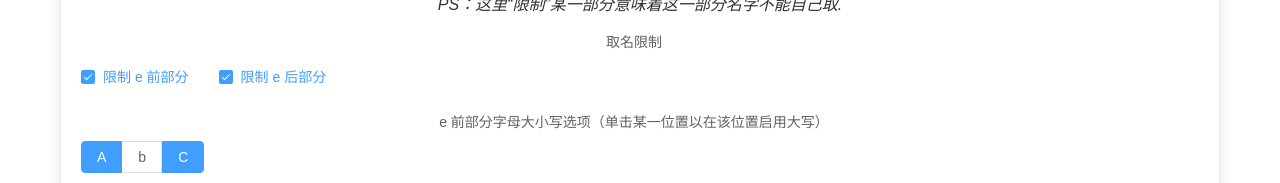
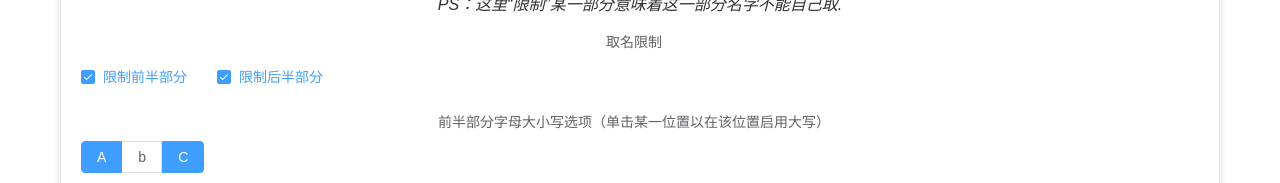
Before and after one commit to docccccccccccc/IncrementalGamerNameGenerator, a Vue app: page /#/e308 in a window 1280 px wide. Shown: the part 329-512 px from the top of the page. Built offline with nearby package versions, Linux system fonts and the light colour scheme; a web font is replaced by a local one.

Commit message:
将前后部分反转同步到样式预览

```diff
--- a/src/views/E308Styled.vue
+++ b/src/views/E308Styled.vue
@@ -87,6 +87,9 @@ const nameStylePreview = computed(() => {
   // rightPart part in return value
   const rightPart = nameOptionsFormValue.rightPart.limited ? '308' : '[任意三位数字]'
 
+  if (reverse2Parts.value) {
+    return rightPart + 'e' + leftPart
+  }
   return leftPart + 'e' + rightPart
 })
 
@@ -239,15 +242,15 @@ const handleClearResult = () => {
       >
         <!-- Limit first -->
         <el-form-item label="取名限制">
-          <el-checkbox v-model="nameOptionsFormValue.leftPart.limited" label="限制 e 前部分" />
-          <el-checkbox v-model="nameOptionsFormValue.rightPart.limited" label="限制 e 后部分" />
+          <el-checkbox v-model="nameOptionsFormValue.leftPart.limited" label="限制前半部分" />
+          <el-checkbox v-model="nameOptionsFormValue.rightPart.limited" label="限制后半部分" />
         </el-form-item>
         <!-- Then, handle 2 parts -->
         <!-- leftPart first -->
 
         <!-- Unlimited -->
         <el-form-item
-          label="e 前部分（3 个字符）"
+          label="前半部分（3 个字符）"
           prop="leftPart.customizedText"
           v-if="!nameOptionsFormValue.leftPart.limited"
         >
@@ -256,7 +259,7 @@ const handleClearResult = () => {
 
         <!-- Limited -->
         <el-form-item
-          label="e 前部分字母大小写选项（单击某一位置以在该位置启用大写）"
+          label="前半部分字母大小写选项（单击某一位置以在该位置启用大写）"
           v-if="nameOptionsFormValue.leftPart.limited"
         >
           <el-checkbox-group v-model="nameOptionsFormValue.leftPart.uppercase">
@@ -277,7 +280,7 @@ const handleClearResult = () => {
         <!-- Then rightPart -->
         <!-- Unlimited only -->
         <el-form-item
-          label="e 后部分（仅允许 000 - 999）内的 3 位数字（留空以随机生成）"
+          label="后半部分（仅允许 000 - 999）内的 3 位数字（留空以随机生成）"
           prop="rightPart.customizedNum"
           v-if="!nameOptionsFormValue.rightPart.limited"
         >
```
